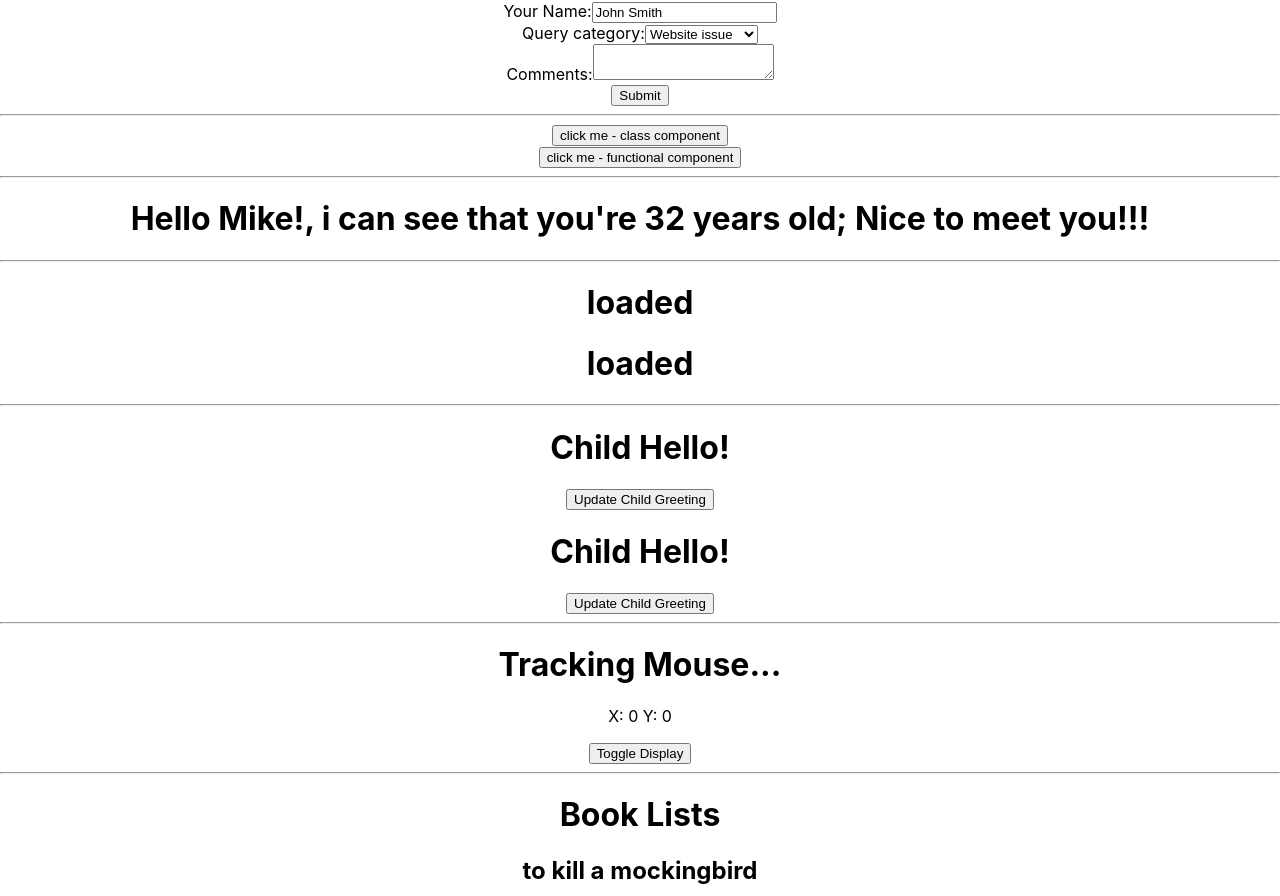
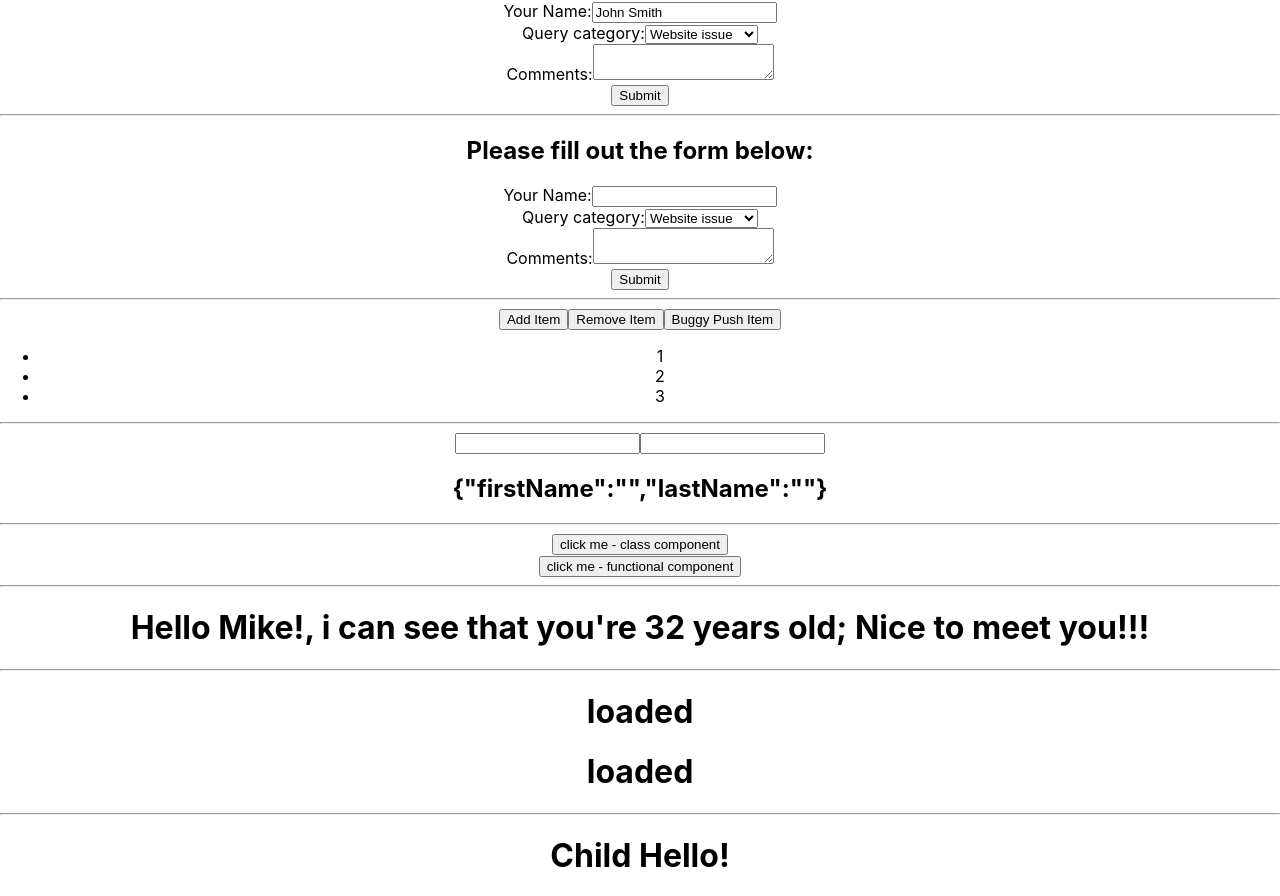
Before and after one commit to Mthabs/React2023, a React (Create React App) app in the folder my-app/: page / in a window 1280 px wide. Shown: the part 850-1746 px from the top of the page. Built offline with nearby package versions, Linux system fonts and the light colour scheme.

Commit message:
add usestate with objects

```diff
--- a/my-app/src/App.js
+++ b/my-app/src/App.js
@@ -20,6 +20,9 @@
 import SearchBar1 from "./components/SearchBar1";
 import SearchBar2 from "./components/SearchBar2";
 import SearchBar3 from "./components/SearchBar3";
+import ControlledFormHooks from "./components/ControlledFormHooks";
+import UseStateWithArraysHooks from "./components/UseStateWithArraysHooks";
+import UseStateWithObjectsHooks from "./components/UseStateWithObjectsHooks";
 
 function App() {
     return (
@@ -34,6 +37,12 @@
             <hr/>
             <ControlledForms/>
             <UncontrolledForms/>
+            <hr/>
+            <ControlledFormHooks/>
+            <hr/>
+            <UseStateWithArraysHooks/>
+            <hr/>
+            <UseStateWithObjectsHooks/>
             <hr/>
             <EventsClass />
             <EventsFunctional />
--- a/my-app/src/components/ControlledFormHooks.js
+++ b/my-app/src/components/ControlledFormHooks.js
@@ -0,0 +1,61 @@
+import React, {useState} from 'react'
+
+function ControlledFormHooks() {
+    const [name, setName] = useState('');
+    const [category, setCategory] = useState('website');
+    const [comments, setComments] = useState('');
+    const handleSubmit = (e) => {
+        e.preventDefault();
+        console.log(name, category, comments);
+    }
+
+    return (
+        <div>
+            <h2>Please fill out the form below:</h2>
+            <form onSubmit={handleSubmit}>
+                <div>
+                    <label htmlFor="id-name">Your Name:</label>
+                    <input
+                        value={name}
+                        onChange={
+                            (e) => setName(e.target.value)
+                        }
+                        id="id-name"
+                        name="name"
+                        type="text"
+                    />
+                </div>
+                <div>
+                    <label htmlFor="id-category">Query category:</label>
+                    <select
+                        id="id-category"
+                        name="category"
+                        value={category}
+                        onChange={
+                            (e) => setCategory(e.target.value)
+                        }
+                    >
+                        <option value="website">Website issue</option>
+                        <option value="order">Order issue</option>
+                        <option value="general">General inquiry</option>
+
+                    </select>
+                </div>
+                <div>
+                    <label htmlFor="id-comments">Comments:</label>
+                    <textarea
+                        id="id-comments"
+                        name="comments"
+                        value={comments}
+                        onChange={
+                            (e) => setComments(e.target.value)
+                        }
+                    />
+                </div>
+                <input type="submit" value="Submit" />
+            </form>
+        </div>
+    )
+}
+
+export default ControlledFormHooks
--- /dev/null
+++ b/my-app/src/components/UseStateWithArraysHooks.js
@@ -0,0 +1,38 @@
+import React, {useState} from 'react'
+
+function UseStateWithArraysHooks() {
+    const [nums, setNums] = useState([1,2,3]);
+    const addNums = () => {                     // Updating the state by using the functional form of setState to access the previous state (prevNums)
+        setNums([...nums, nums.length + 1]);
+    }
+    const removeNum = () => {
+        setNums(                            // Updating the state by slicing the array to remove the last element
+            nums.filter((item, idx) => {
+                return idx !== nums.length - 1;
+            })
+        )
+    }
+    const buggyPushNums = () => {
+        nums.push(nums.length + 1);   // Creating a new array by spreading the current state and adding a new element
+        setNums(nums);                 // Updating the state with the new array
+        console.log(nums);
+    }
+    return (
+        <div>
+            <button onClick={addNums}>
+                Add Item
+            </button>
+            <button onClick={removeNum}>
+                Remove Item
+            </button>
+            <button onClick={buggyPushNums}>
+                Buggy Push Item
+            </button>
+            <ul>
+                {nums.map(num => <li key={num}>{num}</li>)}
+            </ul>
+        </div>
+    )
+}
+
+export default UseStateWithArraysHooks
--- /dev/null
+++ b/my-app/src/components/UseStateWithObjectsHooks.js
@@ -0,0 +1,31 @@
+import React, { useState } from 'react'
+
+function UseStateWithObjectsHooks() {
+    const [name, setName] = useState({ firstName: "", lastName: "" });
+
+    return (
+        <div>
+            <form>
+                <input
+                    type="text"
+                    value={name.firstName}
+                    onChange={e => setName({
+                        ...name,
+                        firstName: e.target.value
+                    })}
+                />
+                <input
+                    type="text"
+                    value={name.lastName}
+                    onChange={e => setName({
+                        ...name,
+                        lastName: e.target.value
+                    })}
+                />
+                <h2>{JSON.stringify(name)}</h2>
+            </form>
+        </div>
+    )
+}
+
+export default UseStateWithObjectsHooks
```
